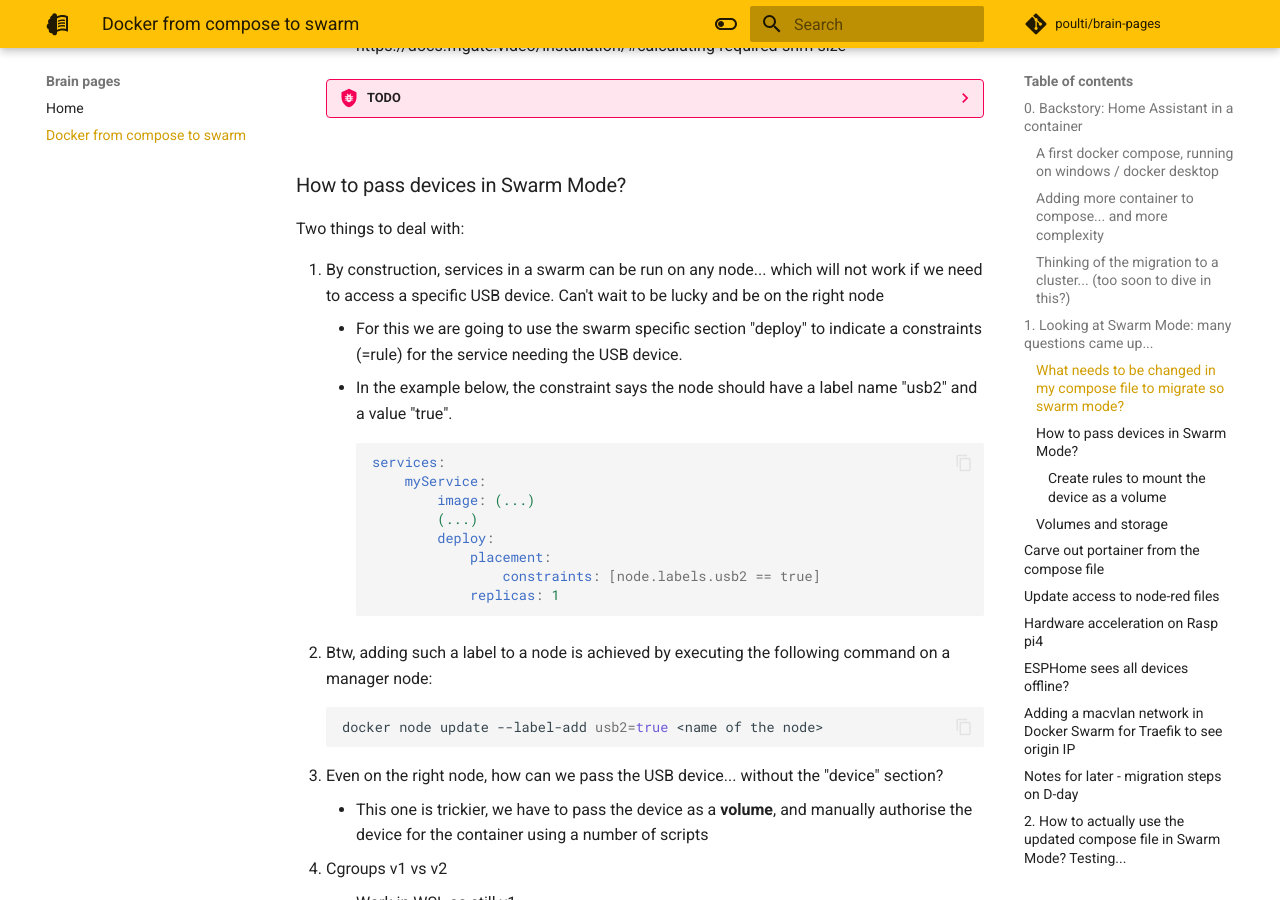
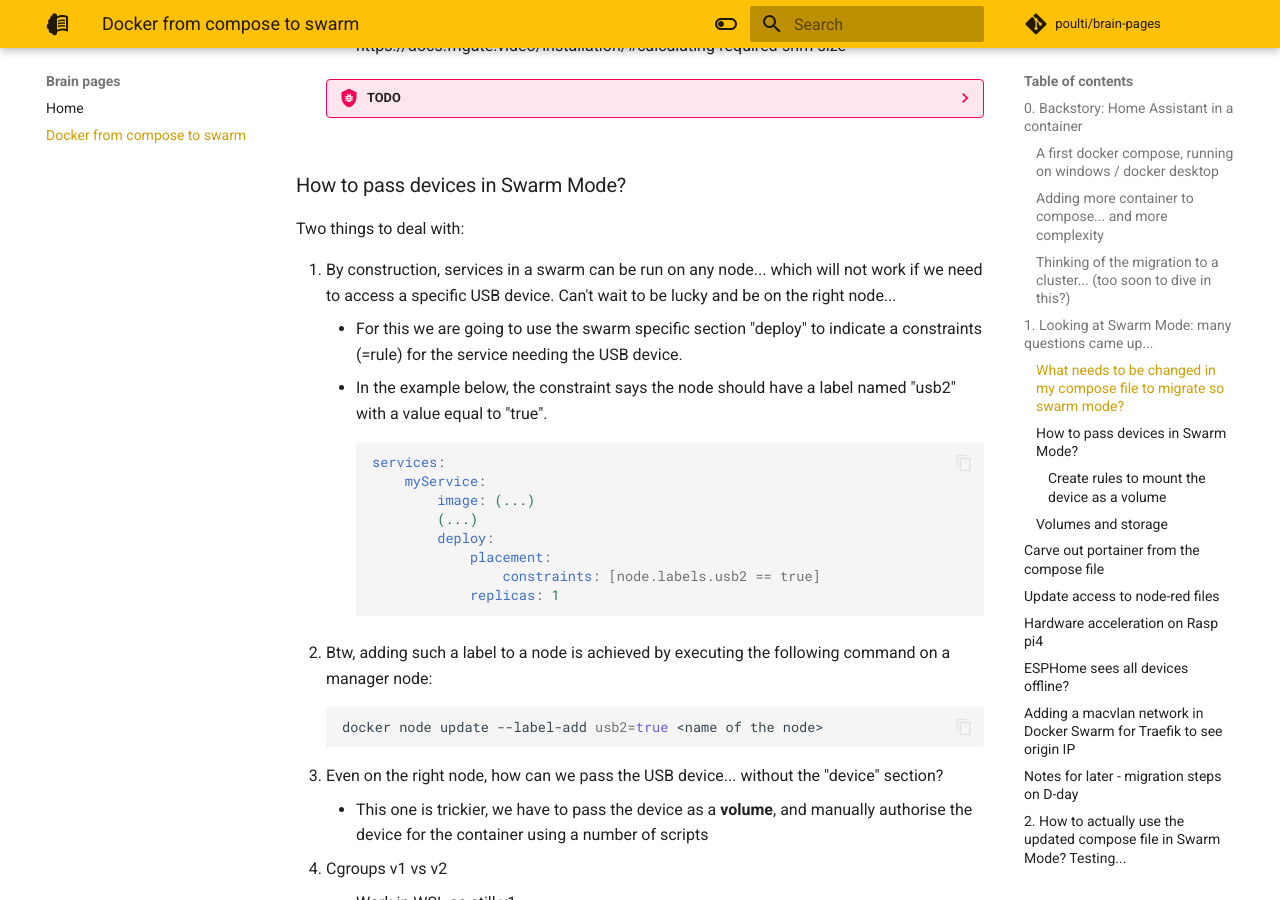
Before and after one commit to poulti/brain-pages, an MkDocs documentation site: the page built from docs/docker-from-compose-to-swarm.md, in a window 1280 px wide and 900 px high, scrolled down 2753 px. Built offline with MkDocs 1.6.1 and Material for MkDocs 9.7.7, drawn with Linux system fonts in a browser that asks for light colours; comment, search, counter and statistics services are not loaded.

Commit message:
Edit for clarity in pass device

````diff
--- a/docs/docker-from-compose-to-swarm.md
+++ b/docs/docker-from-compose-to-swarm.md
@@ -100,9 +100,9 @@
 
 Two things to deal with:
 
-1. By construction, services in a swarm can be run on any node... which will not work if we need to access a specific USB device. Can't wait to be lucky and be on the right node
+1. By construction, services in a swarm can be run on any node... which will not work if we need to access a specific USB device. Can't wait to be lucky and be on the right node...
     - For this we are going to use the swarm specific section "deploy" to indicate a constraints (=rule) for the service needing the USB device.
-    - In the example below, the constraint says the node should have a label name "usb2" and a value "true".
+    - In the example below, the constraint says the node should have a label named "usb2" with a value equal to "true".
     ```yaml
     services:
         myService:
@@ -113,15 +113,15 @@
                     constraints: [node.labels.usb2 == true]
                 replicas: 1
     ```
-- Btw, adding such a label to a node is achieved by executing the following command on a manager node:
-  ```sh
-  docker node update --label-add usb2=true <name of the node>
-  ```
+   - Btw, adding such a label to a node is achieved by executing the following command on a manager node:
+     ```sh
+     docker node update --label-add usb2=true <name of the node>
+     ```
 
-1. Even on the right node, how can we pass the USB device... without the "device" section?
+2. Even on the right node, how can we pass the USB device... without the "device" section?
     - This one is trickier, we have to pass the device as a **volume**, and manually authorise the device for the container using a number of scripts
 
-2. Cgroups v1 vs v2
+3. Cgroups v1 vs v2
     - Work in WSL as still v1...
     - To know:
       - ``stat -fc %T /sys/fs/cgroup/``
````
